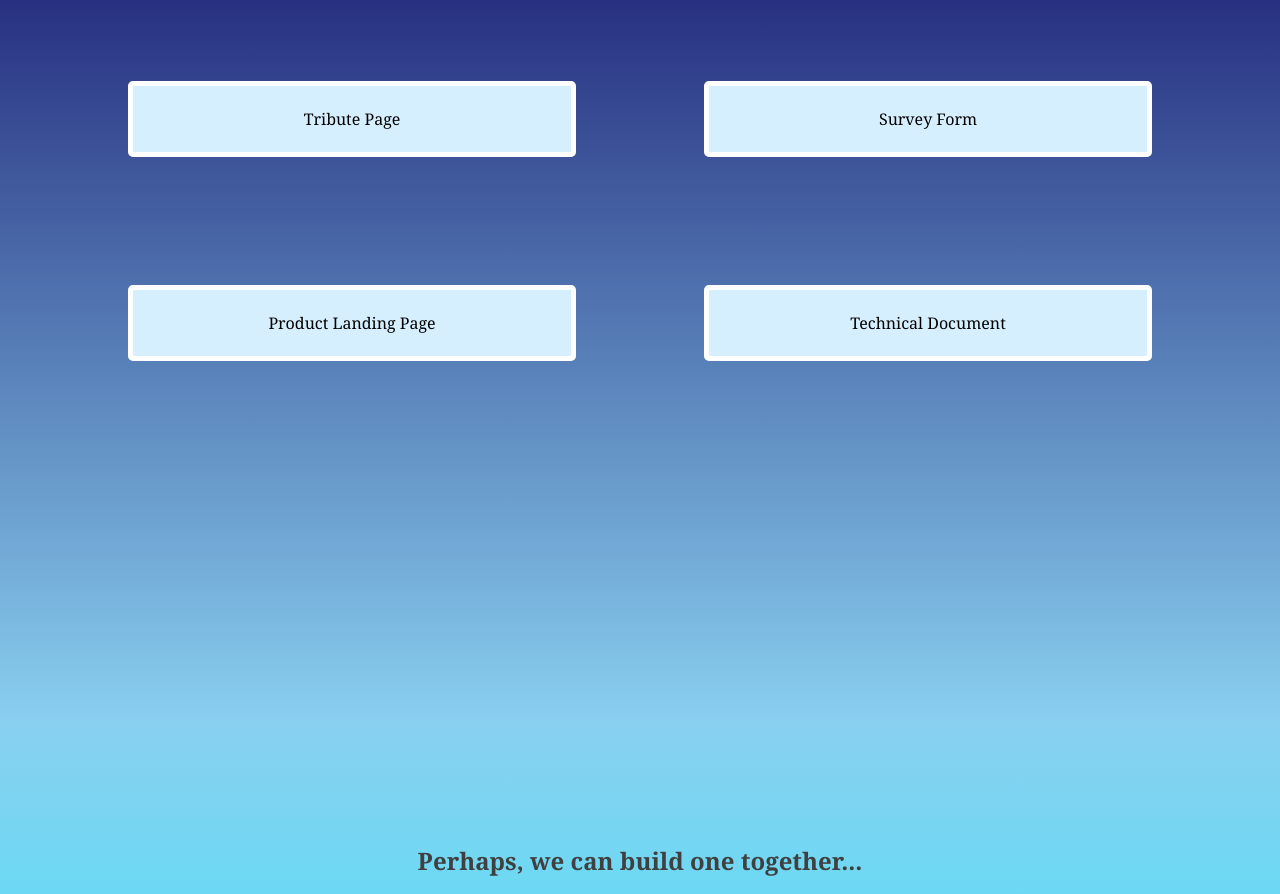
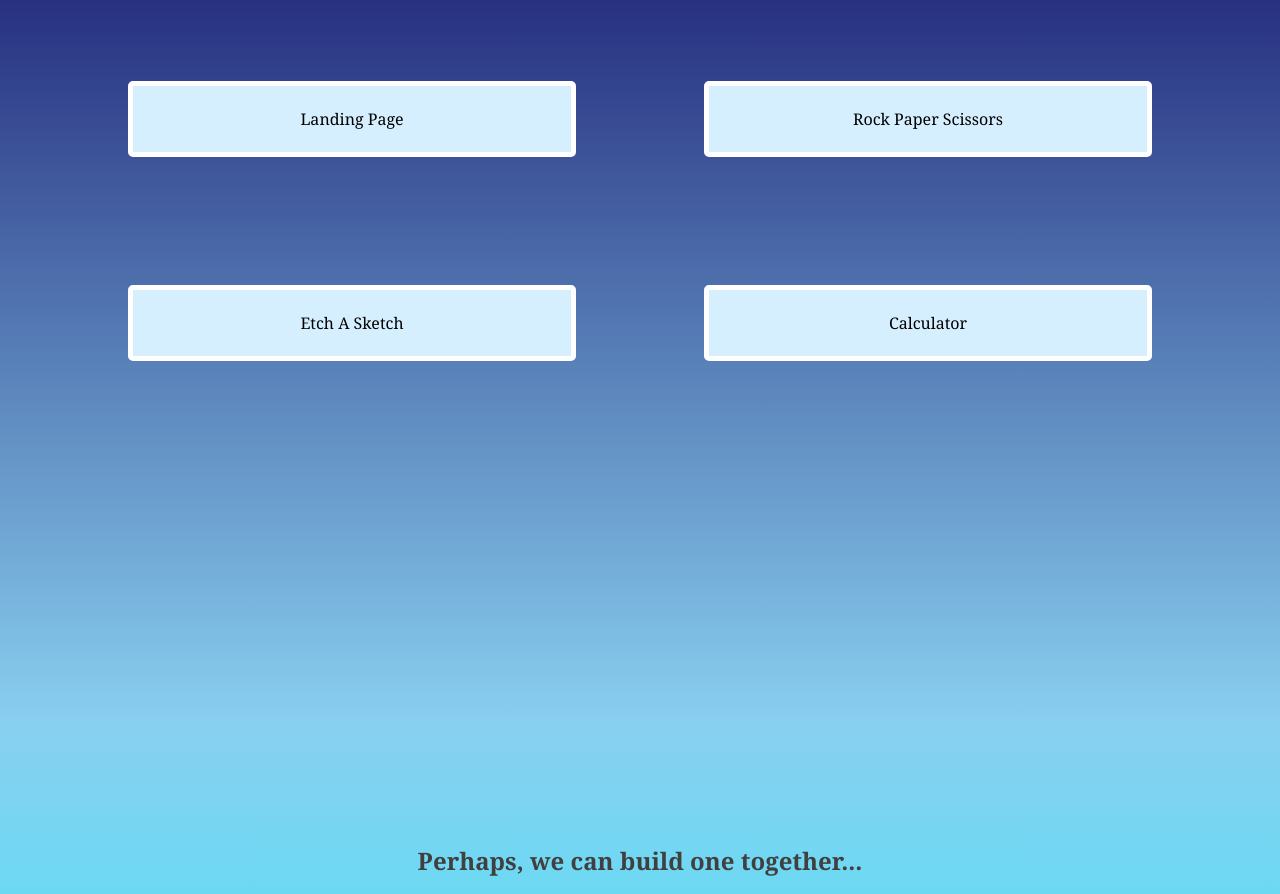
Before and after one commit to sembaSem/portfolio, a plain HTML site: page index.html in a window 1280 px wide. Shown: the part 936-1830 px from the top of the page. Drawn offline with Linux system fonts and the light colour scheme.

Commit message:
Portfolio page

```diff
--- a/index.html
+++ b/index.html
@@ -32,16 +32,16 @@
     <center><h2>These are some of my projects</h2></center>
     <div class="project-grid">
       <div class="project-tile">
-        <a href="https://codepen.io/ancelmo86/full/MWKVOZO" target="_blank"><center>Tribute Page</center></a>
+        <a href="https://sembasem.github.io/landing-page/" target="_blank"><center>Landing Page</center></a>
       </div>
       <div class="project-tile">
-        <a href="https://codepen.io/ancelmo86/full/oNbPXQj" target="_blank"><center>Survey Form</center></a>
+        <a href="https://sembasem.github.io/rock-paper-scissors/" target="_blank"><center>Rock Paper Scissors</center></a>
       </div>
       <div class="project-tile">
-        <a href="https://codepen.io/ancelmo86/full/NWxEOmd" target="_blank"><center>Product Landing Page</center></a>
+        <a href="https://sembasem.github.io/etch-a-sketch/" target="_blank"><center>Etch A Sketch</center></a>
       </div>
       <div class="project-tile">
-        <a href="https://codepen.io/ancelmo86/full/dyGBYOV" target="_blank"><center>Technical Document</center></a>
+        <a href="https://sembasem.github.io/calculator/" target="_blank"><center>Calculator</center></a>
       </div>
     </div>
   </section>
```
